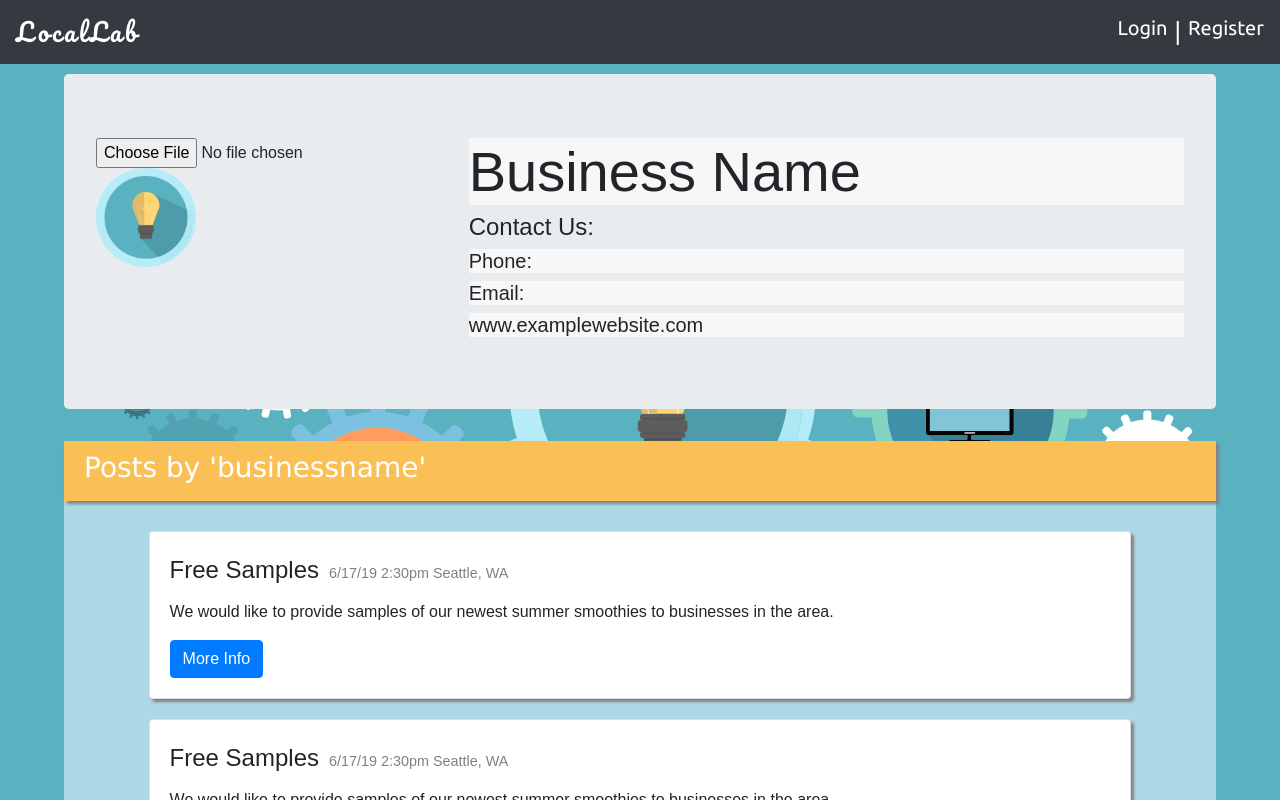
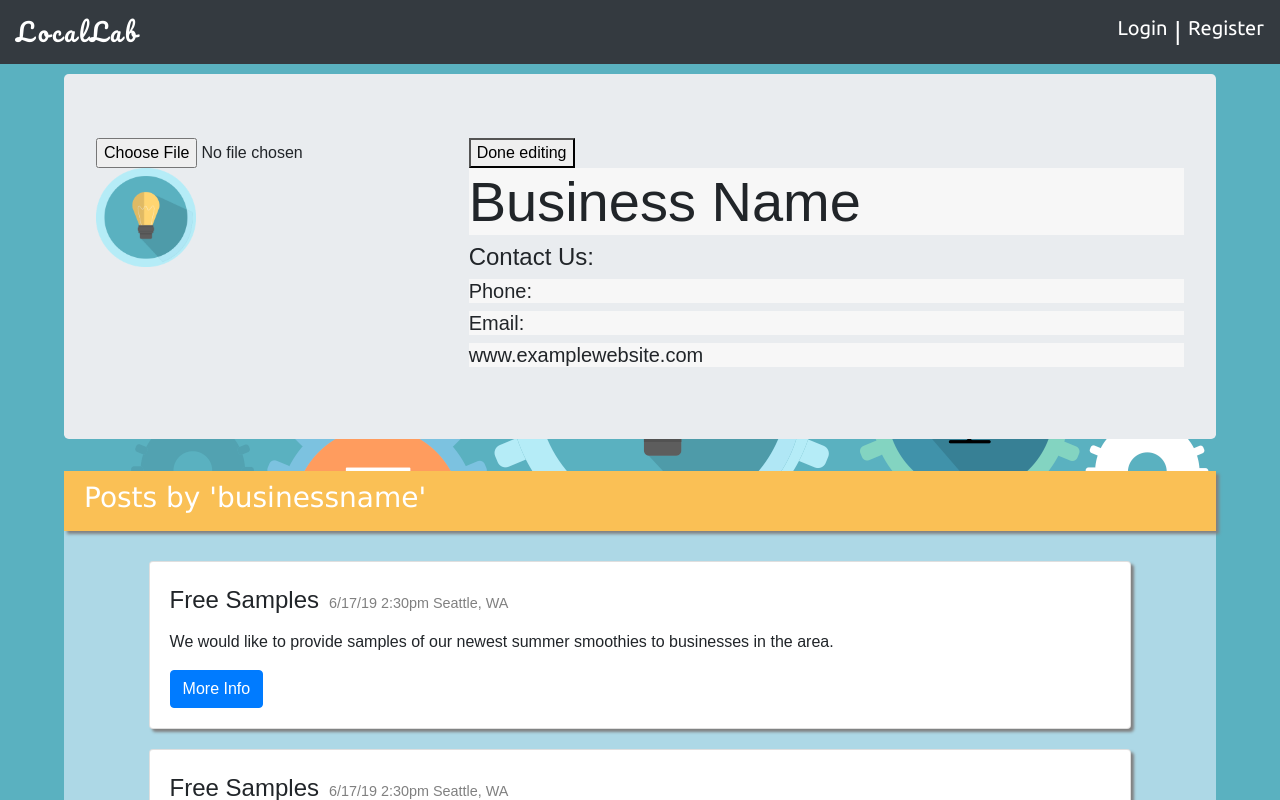
Before and after one commit to jlaceda/locollab, a React (Create React App) app in the folder client/: page /editProfile in a window 1280 px wide. Shown: the top 800 px of the page. Built offline with nearby package versions, Linux system fonts and the light colour scheme.

Commit message:
added href to buttons

```diff
--- a/client/src/components/EditProfile/index.jsx
+++ b/client/src/components/EditProfile/index.jsx
@@ -7,7 +7,9 @@ function EditProfile() {
 return(
 <div clasName="container">
 <div className="row" id="head">
+
 <div className="jumbotron">
+
   <div className="row">
   <div className="col-4">
   <div id="filesubmit">
@@ -17,6 +19,7 @@ return(
 
   </div>
   <div className="col-8">
+  <a href='/userProfile'><button>Done editing</button></a>
   <h1 className="display-4" contenteditable="true" id="name">Business Name</h1>
   <h4>Contact Us:</h4>
   <h5 contenteditable="true" id="phone">Phone: </h5>
--- a/client/src/components/Profile/index.jsx
+++ b/client/src/components/Profile/index.jsx
@@ -8,6 +8,7 @@ return(
 <div clasName="container">
 <div className="row" id="head">
 <div className="jumbotron">
+
   <div className="row">
   <div className="col-4">
   <img src={photo} className="mr-3" alt="..."></img>
--- a/client/src/components/UserProfile/index.jsx
+++ b/client/src/components/UserProfile/index.jsx
@@ -8,12 +8,13 @@ return(
 <div clasName="container">
 <div className="row" id="head">
 <div className="jumbotron">
+
   <div className="row">
   <div className="col-4">
   <img src={photo} className="mr-3" alt="..."></img>
   </div>
   <div className="col-8">
-  <h1 className="display-4">Business Name  <button id="editBtn" type="button" class="btn btn-secondary btn-sm"><h5>Edit Profile</h5></button></h1>
+  <h1 className="display-4">Business Name <a href='/editProfile'> <button id="editBtn" type="button" class="btn btn-secondary btn-sm"><h5>Edit Profile</h5></button></a></h1>
   <h4>Contact Us:</h4>
   <h5>Phone: </h5>
   <h5>Email: </h5>
--- a/package.json
+++ b/package.json
@@ -23,6 +23,7 @@
     "nodemon": "^1.18.7"
   },
   "dependencies": {
+    "axios": "^0.19.0",
     "bootstrap": "^4.3.1",
     "express": "^4.17.1",
     "if-env": "^1.0.4",
```
Also changed, not shown: 2 other files (tests, documents, lock files or other folders).
